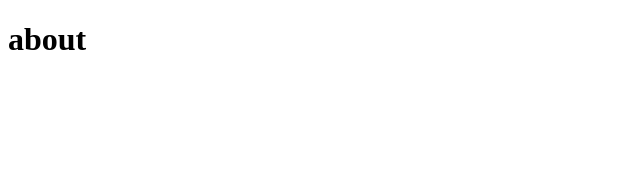
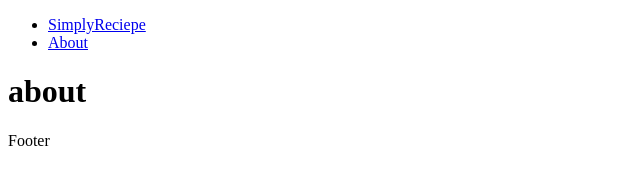
Before and after one commit to YashBriskteq/SimplyReciepe, a Gatsby site: page /about in a window 1280 px wide. Shown: the whole page, without its empty margins (0-640 px from the left). Built offline with nearby package versions, Linux system fonts and the light colour scheme; Gatsby itself is replaced by a stand-in of ours.

Commit message:
navbar/footer added

```diff
--- /dev/null
+++ b/src/components/Footer.js
@@ -0,0 +1,7 @@
+import React from "react";
+
+const Footer = () => {
+  return <footer>Footer</footer>;
+};
+
+export default Footer;
--- /dev/null
+++ b/src/components/Layout.js
@@ -0,0 +1,15 @@
+import React from "react";
+import Footer from "./Footer";
+import Navbar from "./Navbar";
+
+const Layout = ({ children }) => {
+  return (
+    <div>
+      <Navbar />
+      {children}
+      <Footer />
+    </div>
+  );
+};
+
+export default Layout;
--- a/src/components/Navbar.js
+++ b/src/components/Navbar.js
@@ -1,7 +1,19 @@
+import { Link } from "gatsby";
 import React from "react";
 
 const Navbar = () => {
-  return <div>Navbar</div>;
+  return (
+    <nav>
+      <ul>
+        <li>
+          <Link to="/">SimplyReciepe</Link>
+        </li>
+        <li>
+          <Link to="/about">About</Link>
+        </li>
+      </ul>
+    </nav>
+  );
 };
 
 export default Navbar;
--- a/src/pages/about.js
+++ b/src/pages/about.js
@@ -1,7 +1,12 @@
 import React from "react";
+import Layout from "../components/Layout";
 
 const about = () => {
-  return <h1>about</h1>;
+  return (
+    <Layout>
+      <h1>about</h1>
+    </Layout>
+  );
 };
 
 export default about;
```
Also changed, not shown: src/pages/index.js (+4 -9 lines).
